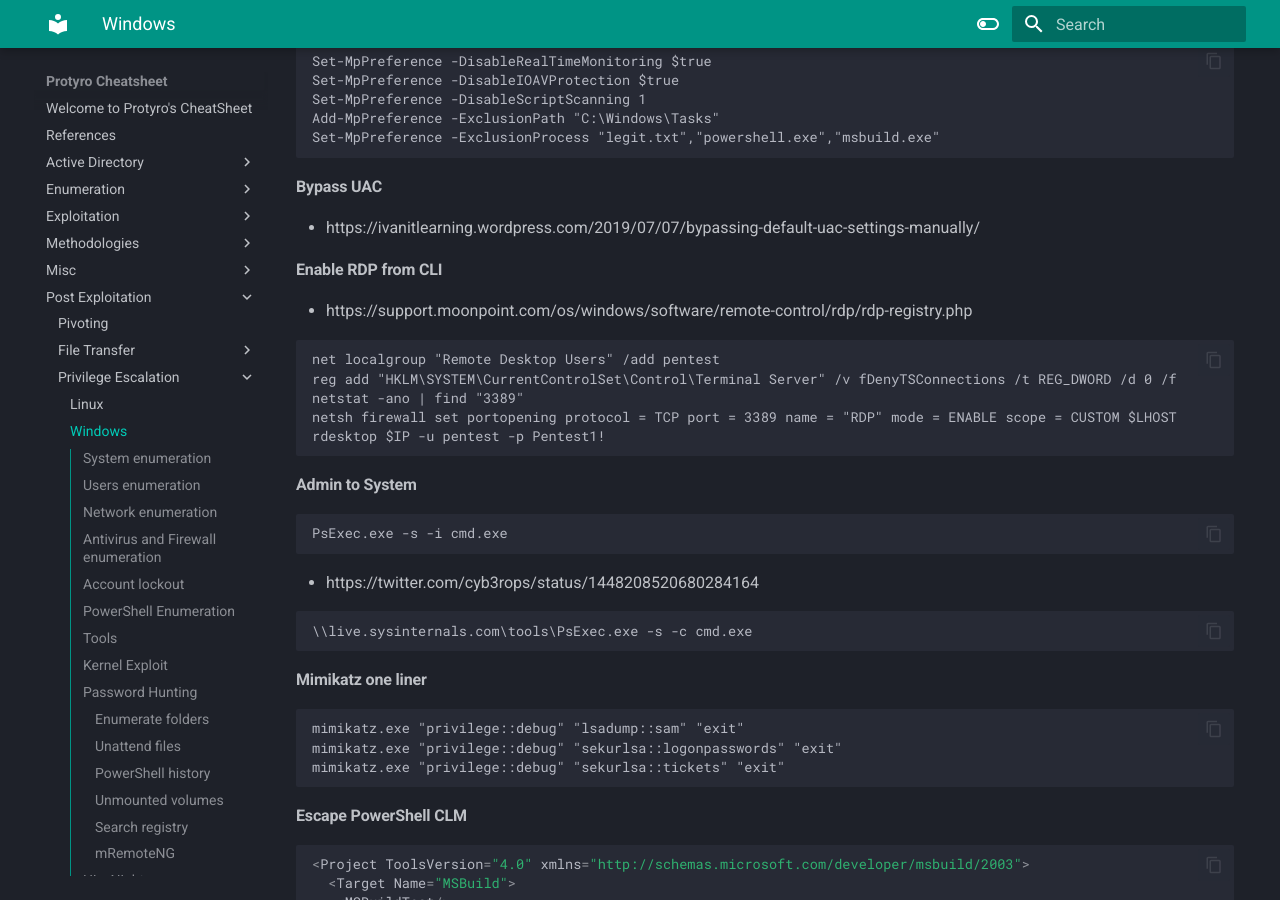
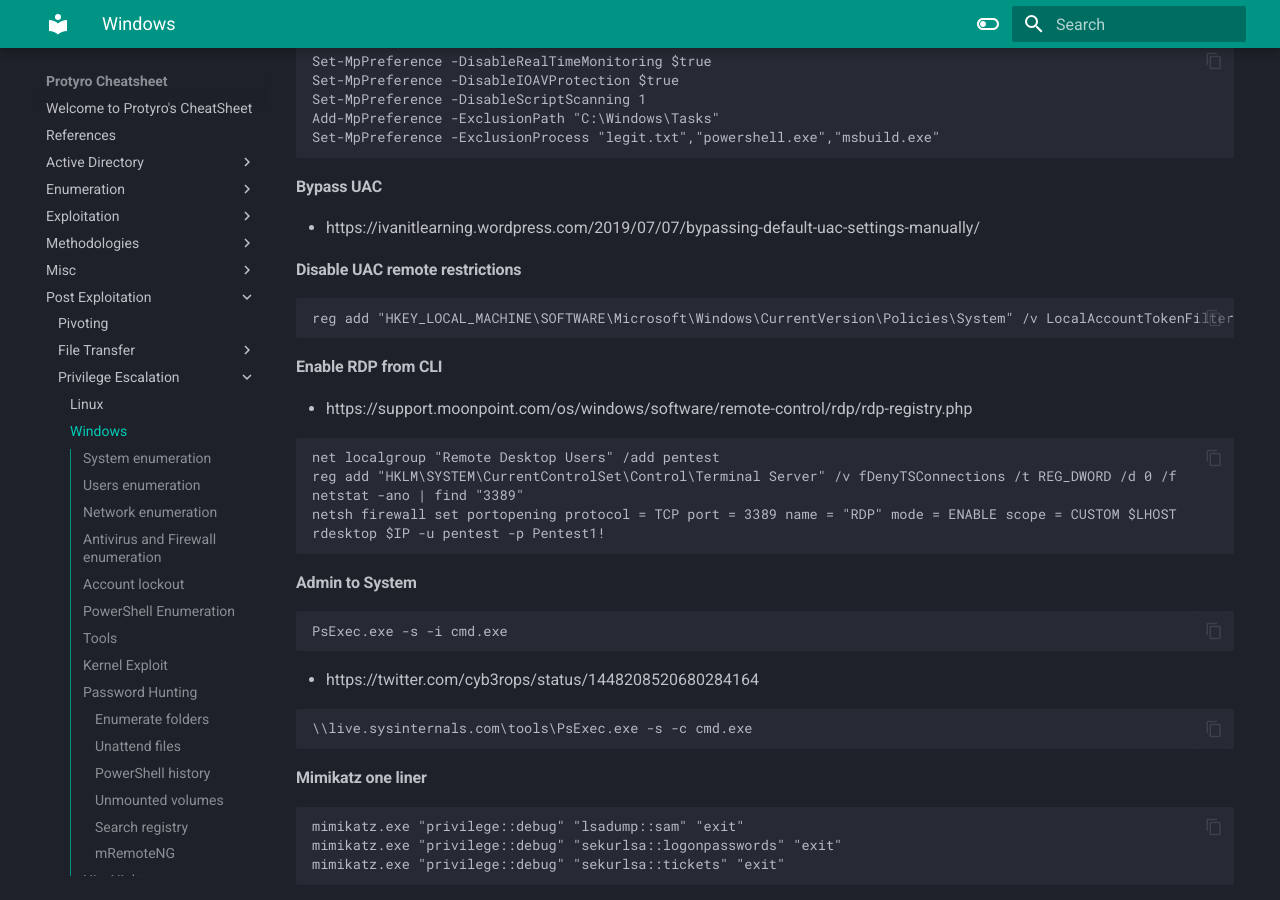
Before and after one commit to TheProtyro/protyro-cheatsheet, an MkDocs documentation site: the page built from docs/Post-Exploitation/Privilege Escalation/Windows.md, in a window 1280 px wide and 900 px high, scrolled down 5850 px. Built offline with MkDocs 1.6.1 and Material for MkDocs 9.7.7, drawn with Linux system fonts in a browser that asks for light colours.

Commit message:
Add how to disable UAC remote restrictions

````diff
--- a/docs/Post-Exploitation/Privilege Escalation/Windows.md
+++ b/docs/Post-Exploitation/Privilege Escalation/Windows.md
@@ -318,6 +318,13 @@ Set-MpPreference -ExclusionProcess "legit.txt","powershell.exe","msbuild.exe"
 
 - https://ivanitlearning.wordpress.com/2019/07/07/bypassing-default-uac-settings-manually/
 
+
+#### Disable UAC remote restrictions
+
+```
+reg add "HKEY_LOCAL_MACHINE\SOFTWARE\Microsoft\Windows\CurrentVersion\Policies\System" /v LocalAccountTokenFilterPolicy /t REG_DWORD /d 1 /f
+```
+
 #### Enable RDP from CLI
 
 - https://support.moonpoint.com/os/windows/software/remote-control/rdp/rdp-registry.php
````
